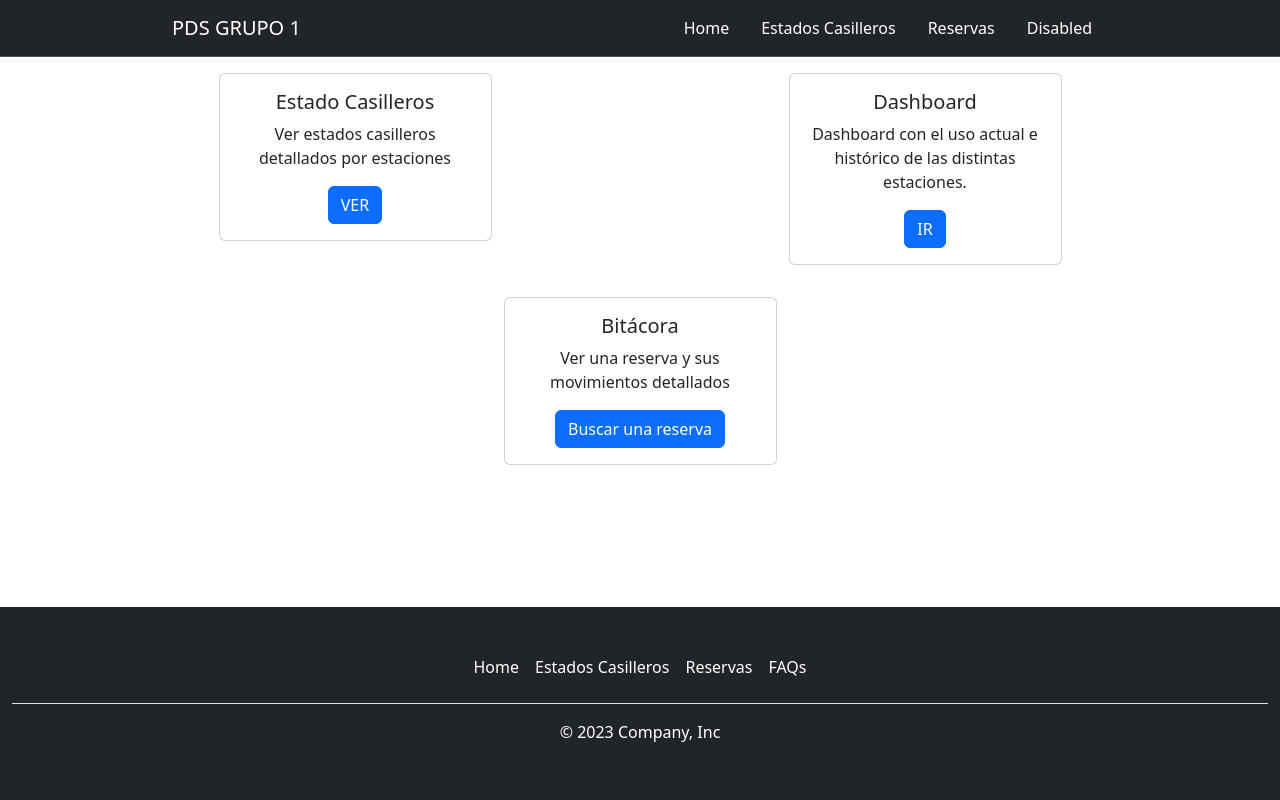
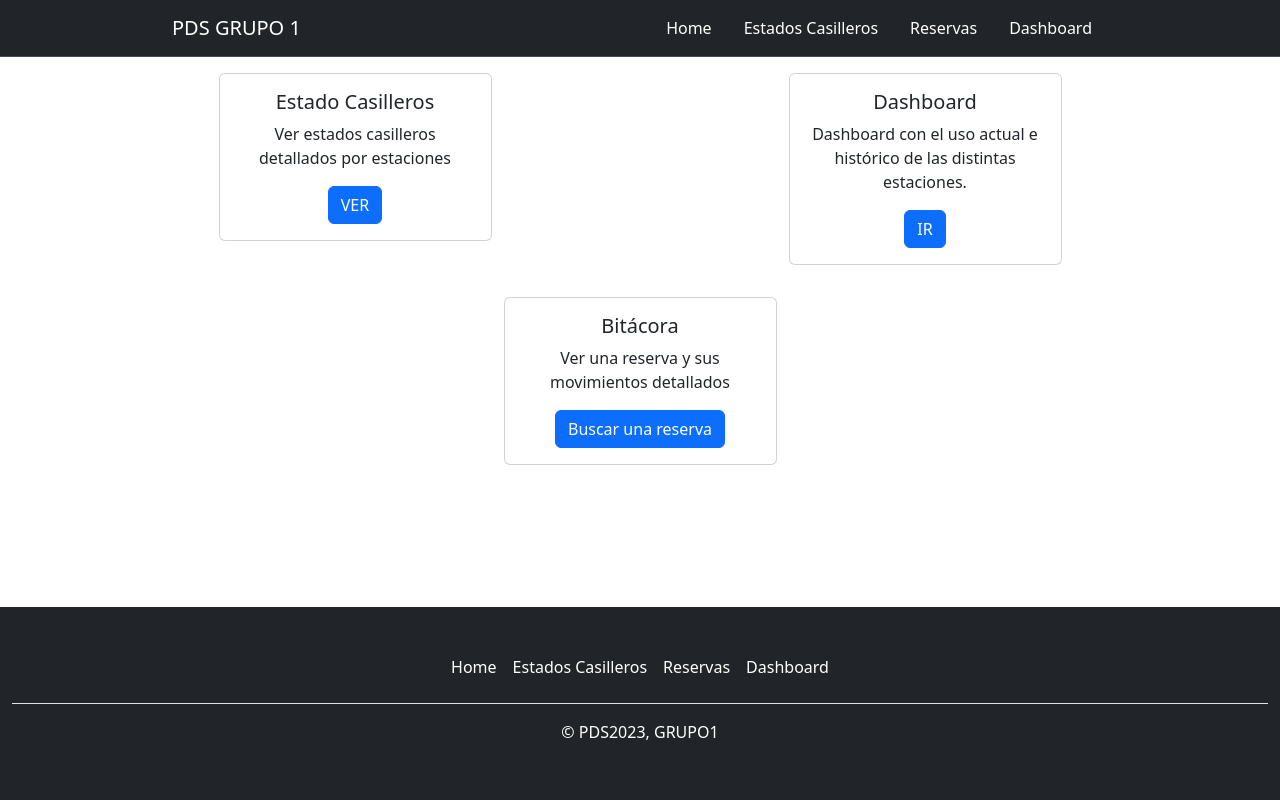
Before and after one commit to elbug-py/P3PDS, a FastAPI app: template SACC/templates/home.html in a window 1280 px wide. Run offline with FastAPI, Linux system fonts and the light colour scheme; the template is opened without the code that fills it, so the values that code supplies are empty.

Commit message:
Update footer and header links

```diff
--- a/SACC/templates/footer.html
+++ b/SACC/templates/footer.html
@@ -5,9 +5,9 @@
             <li class="nav-item"><a href="/" class="nav-link px-2 text-white">Home</a></li>
             <li class="nav-item"><a href="/estado_casilleros/" class="nav-link px-2 text-white">Estados Casilleros</a></li>
             <li class="nav-item"><a href="/reservas/" class="nav-link px-2 text-white">Reservas</a></li>
-            <li class="nav-item"><a href="#" class="nav-link px-2 text-white">FAQs</a></li>
+            <li class="nav-item"><a href="/dashboard/" class="nav-link px-2 text-white">Dashboard</a></li>
         </ul>
-        <p class="text-center">© 2023 Company, Inc</p>
+        <p class="text-center">© PDS2023, GRUPO1</p>
         </footer>
     </div>
 </body>
--- a/SACC/templates/header.html
+++ b/SACC/templates/header.html
@@ -9,7 +9,7 @@
           <a class="nav-link mx-2 text-white" aria-current="page" href="/">Home</a>
           <a class="nav-link mx-2 text-white" href="/estado_casilleros">Estados Casilleros</a>
           <a class="nav-link mx-2 text-white" href="/reservas/">Reservas</a>
-          <a class="nav-link mx-2 text-white" aria-disabled="true">Disabled</a>
+          <a class="nav-link mx-2 text-white" href="/dashboard/">Dashboard</a>
         </div>
       </div>
     </div>
```
